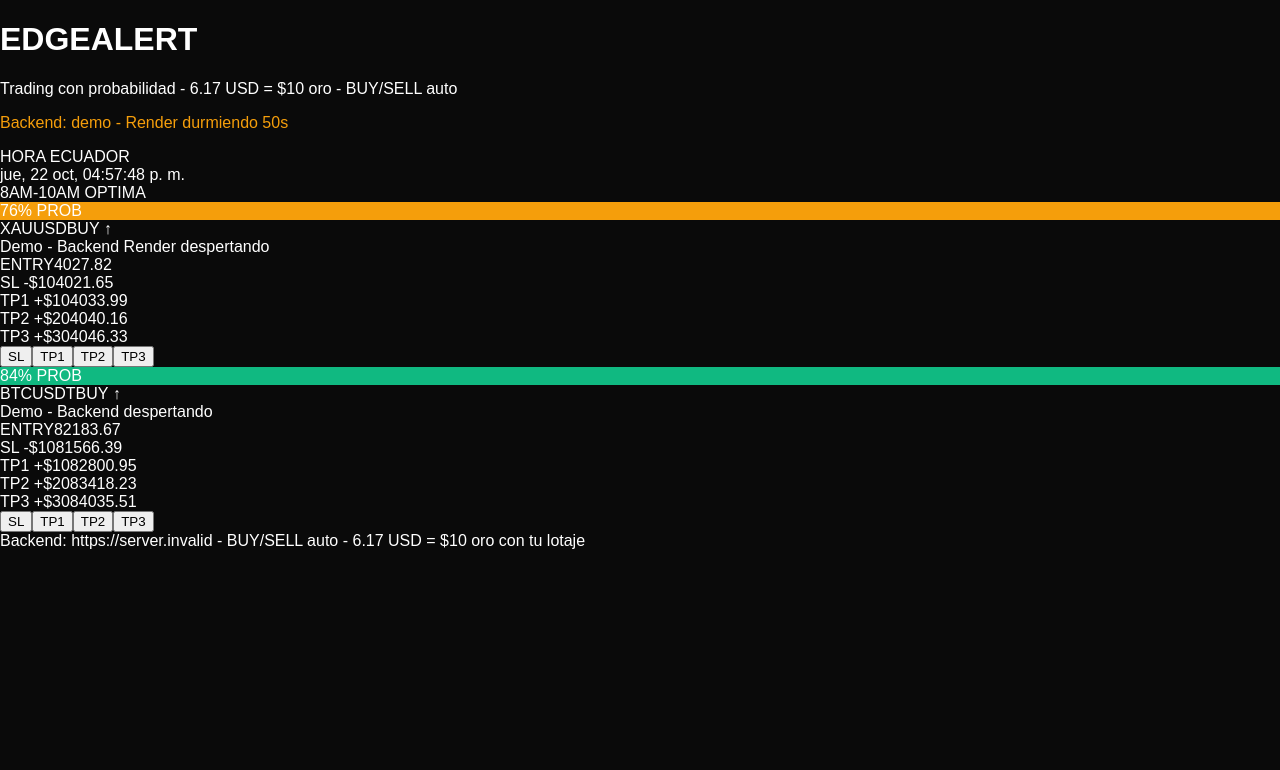
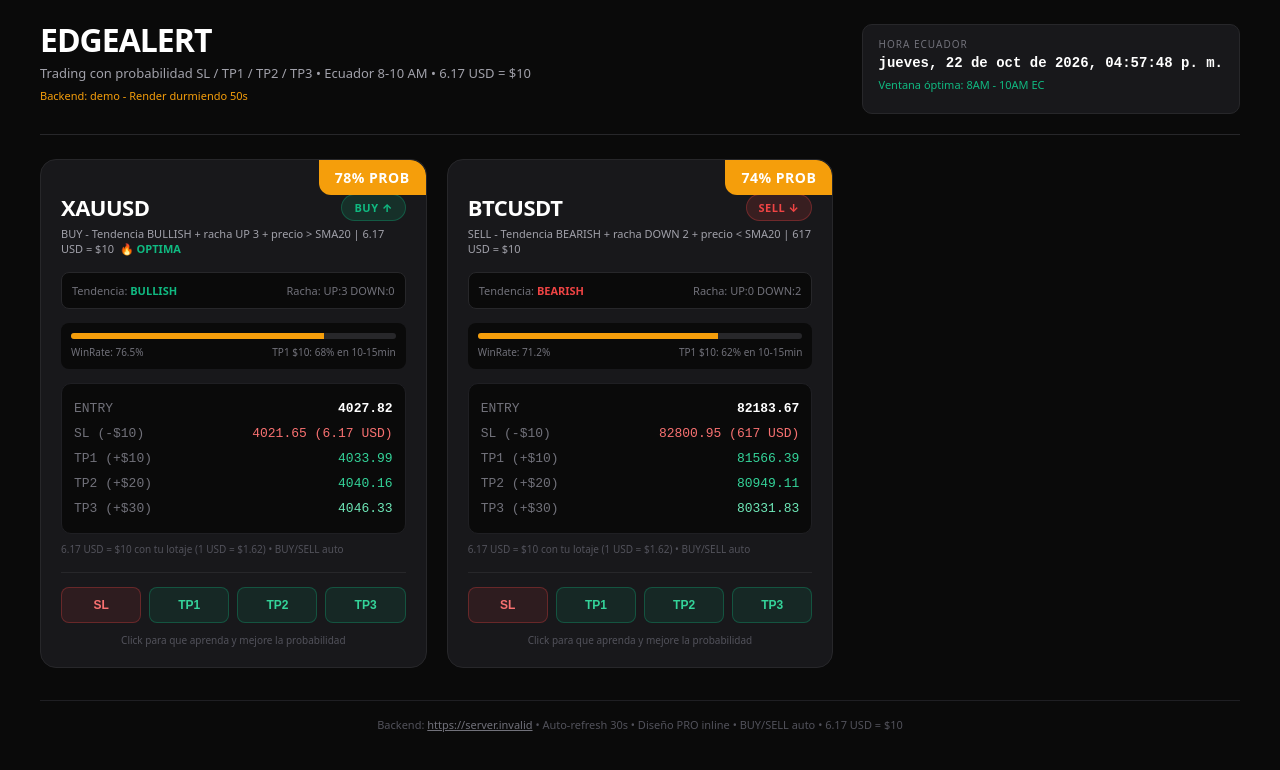
Before and after one commit to Afparedes123/trading-app, a Next.js app in the folder frontend/: page / in a window 1280 px wide. Shown: the top 770 px of the page. Built offline with nearby package versions, Linux system fonts and the light colour scheme; no server answers.

Commit message:
Refactor signal fetching and enhance UI components
Updated signal fetching logic to handle new data structure and improved UI elements for better user experience.

```diff
--- a/frontend/app/page.js
+++ b/frontend/app/page.js
@@ -1,90 +1,193 @@
 "use client";
 import { useEffect, useState } from "react";
+
 const API = process.env.NEXT_PUBLIC_API_URL || "https://trading-app-jn5a.onrender.com";
+
 export default function Page() {
   const [signals, setSignals] = useState([]);
   const [loading, setLoading] = useState(true);
   const [timeEc, setTimeEc] = useState("");
   const [backendStatus, setBackendStatus] = useState("conectando...");
+
   const fetchData = async () => {
     try {
       const res = await fetch(`${API}/signals/live`, { cache: 'no-store' });
       if (!res.ok) throw new Error(`Backend ${res.status}`);
       const data = await res.json();
-      let sigs = Array.isArray(data) ? data : data.signals || [data];
+      let sigs = Array.isArray(data) ? data : data.signals || data.data || [data];
       sigs = sigs.filter(s => s && (s.symbol || s.ticker));
-      if (sigs.length > 0) { setSignals(sigs); setBackendStatus("conectado"); }
-      else throw new Error("vacio");
+      if (sigs.length > 0) {
+        setSignals(sigs);
+        setBackendStatus("conectado");
+      } else throw new Error("vacio");
     } catch (e) {
       setBackendStatus("demo - Render durmiendo 50s");
       const demoPriceXAU = 4015 + Math.random() * 20;
       const demoPriceBTC = 81500 + Math.random() * 1000;
-      const distXAU = 6.17; const distBTC = 617.28;
+      const distXAU = 6.17;
+      const distBTC = 617.28;
       setSignals([
-        { symbol: "XAUUSD", direction: Math.random() > 0.5 ? "BUY" : "SELL", entry: parseFloat(demoPriceXAU.toFixed(2)), sl: parseFloat((demoPriceXAU - distXAU).toFixed(2)), tp1: parseFloat((demoPriceXAU + distXAU).toFixed(2)), tp2: parseFloat((demoPriceXAU + distXAU*2).toFixed(2)), tp3: parseFloat((demoPriceXAU + distXAU*3).toFixed(2)), probability: 75 + Math.floor(Math.random()*15), win_rate: 76.5, is_optimal_hour: true, market_analysis: { trend: "BULLISH", up_streak: 3 }, probabilidad_nuevos_objetivos: { prob_tp1_10usd_10_15min: 68, prob_tp2_20usd_15min: 45, prob_tp3_30usd_15min: 28 }, reason: "Demo - Backend Render despertando", source: "demo" },
-        { symbol: "BTCUSDT", direction: Math.random() > 0.5 ? "BUY" : "SELL", entry: parseFloat(demoPriceBTC.toFixed(2)), sl: parseFloat((demoPriceBTC - distBTC).toFixed(2)), tp1: parseFloat((demoPriceBTC + distBTC).toFixed(2)), tp2: parseFloat((demoPriceBTC + distBTC*2).toFixed(2)), tp3: parseFloat((demoPriceBTC + distBTC*3).toFixed(2)), probability: 72 + Math.floor(Math.random()*15), win_rate: 71.2, market_analysis: { trend: "BEARISH", down_streak: 2 }, probabilidad_nuevos_objetivos: { prob_tp1_10usd_10_15min: 62, prob_tp2_20usd_15min: 38, prob_tp3_30usd_15min: 22 }, reason: "Demo - Backend despertando", source: "demo" }
+        {
+          symbol: "XAUUSD",
+          direction: Math.random() > 0.5 ? "BUY" : "SELL",
+          entry: parseFloat(demoPriceXAU.toFixed(2)),
+          sl: parseFloat((demoPriceXAU - distXAU).toFixed(2)),
+          tp1: parseFloat((demoPriceXAU + distXAU).toFixed(2)),
+          tp2: parseFloat((demoPriceXAU + distXAU*2).toFixed(2)),
+          tp3: parseFloat((demoPriceXAU + distXAU*3).toFixed(2)),
+          probability: 78,
+          win_rate: 76.5,
+          is_optimal_hour: true,
+          market_analysis: { trend: "BULLISH", up_streak: 3, volatility: 0.85 },
+          probabilidad_nuevos_objetivos: { prob_tp1_10usd_10_15min: 68, prob_tp2_20usd_15min: 45, prob_tp3_30usd_15min: 28 },
+          reason: "BUY - Tendencia BULLISH + racha UP 3 + precio > SMA20 | 6.17 USD = $10",
+          source: "demo"
+        },
+        {
+          symbol: "BTCUSDT",
+          direction: "SELL",
+          entry: parseFloat(demoPriceBTC.toFixed(2)),
+          sl: parseFloat((demoPriceBTC + distBTC).toFixed(2)),
+          tp1: parseFloat((demoPriceBTC - distBTC).toFixed(2)),
+          tp2: parseFloat((demoPriceBTC - distBTC*2).toFixed(2)),
+          tp3: parseFloat((demoPriceBTC - distBTC*3).toFixed(2)),
+          probability: 74,
+          win_rate: 71.2,
+          market_analysis: { trend: "BEARISH", down_streak: 2, volatility: 1.2 },
+          probabilidad_nuevos_objetivos: { prob_tp1_10usd_10_15min: 62, prob_tp2_20usd_15min: 38, prob_tp3_30usd_15min: 22 },
+          reason: "SELL - Tendencia BEARISH + racha DOWN 2 + precio < SMA20 | 617 USD = $10",
+          source: "demo"
+        }
       ]);
-    } finally { setLoading(false); }
+    } finally {
+      setLoading(false);
+    }
   };
+
   useEffect(() => {
     fetchData();
     const id = setInterval(fetchData, 30000);
     const tId = setInterval(() => {
-      const now = new Date().toLocaleString("es-EC", { timeZone: "America/Guayaquil", hour: "2-digit", minute: "2-digit", second: "2-digit", weekday: "short", day: "2-digit", month: "short" });
+      const now = new Date().toLocaleString("es-EC", { timeZone: "America/Guayaquil", hour: "2-digit", minute: "2-digit", second: "2-digit", weekday: "long", day: "2-digit", month: "short", year: "numeric" });
       setTimeEc(now);
     }, 1000);
     return () => { clearInterval(id); clearInterval(tId); };
   }, []);
+
   const sendResult = async (symbol, result) => {
-    try { await fetch(`${API}/trades/result`, { method: "POST", headers: { "Content-Type": "application/json" }, body: JSON.stringify({ symbol, result }) }); alert(`Aprendizaje: ${symbol} -> ${result}`); } catch {}
+    try {
+      await fetch(`${API}/trades/result`, { method: "POST", headers: { "Content-Type": "application/json" }, body: JSON.stringify({ symbol, result }) });
+      alert(`✅ Aprendizaje guardado: ${symbol} -> ${result}`);
+      fetchData();
+    } catch {}
   };
+
   const getProbColor = (p) => p >= 80 ? "#10b981" : p >= 65 ? "#f59e0b" : "#ef4444";
+
   return (
-    <div className="min-h-screen bg-[#0a0a0a] text-white p-4 md:p-8">
-      <div className="max-w-7xl mx-auto">
-        <div className="flex flex-col md:flex-row justify-between gap-4 mb-8 border-b border-zinc-800 pb-6">
+    <div style={{ minHeight: "100vh", background: "#0a0a0a", color: "white", padding: "24px", fontFamily: "system-ui, -apple-system, sans-serif" }}>
+      <div style={{ maxWidth: "1200px", margin: "0 auto" }}>
+        {/* HEADER - Diseño original que te gustaba */}
+        <div style={{ display: "flex", justifyContent: "space-between", flexWrap: "wrap", gap: "16px", borderBottom: "1px solid #27272a", paddingBottom: "20px", marginBottom: "24px" }}>
           <div>
-            <h1 className="text-3xl font-black">EDGEALERT</h1>
-            <p className="text-zinc-400 text-sm">Trading con probabilidad - 6.17 USD = $10 oro - BUY/SELL auto</p>
-            <p className="text-xs mt-1" style={{color: backendStatus.includes("conectado") ? "#10b981" : "#f59e0b"}}>Backend: {backendStatus}</p>
+            <h1 style={{ fontSize: "32px", fontWeight: "900", margin: 0, letterSpacing: "-1px", lineHeight: "1" }}>EDGEALERT</h1>
+            <p style={{ color: "#a1a1aa", fontSize: "13px", marginTop: "8px", margin: 0, paddingTop: "8px" }}>Trading con probabilidad SL / TP1 / TP2 / TP3 • Ecuador 8-10 AM • 6.17 USD = $10</p>
+            <p style={{ fontSize: "11px", marginTop: "6px", color: backendStatus.includes("conectado") ? "#10b981" : "#f59e0b" }}>Backend: {backendStatus}</p>
           </div>
-          <div className="bg-zinc-900 border border-zinc-800 rounded-lg px-4 py-2 text-sm">
-            <div className="text-zinc-500 text-[10px]">HORA ECUADOR</div>
-            <div className="font-mono">{timeEc}</div>
-            <div className="text-emerald-400 text-xs">8AM-10AM OPTIMA</div>
+          <div style={{ background: "#18181b", border: "1px solid #27272a", borderRadius: "10px", padding: "12px 16px", minWidth: "220px" }}>
+            <div style={{ color: "#71717a", fontSize: "10px", letterSpacing: "1px", textTransform: "uppercase" }}>HORA ECUADOR</div>
+            <div style={{ fontFamily: "monospace", fontSize: "14px", marginTop: "4px", fontWeight: "600" }}>{timeEc || "Cargando..."}</div>
+            <div style={{ color: "#10b981", fontSize: "11px", marginTop: "6px" }}>Ventana óptima: 8AM - 10AM EC</div>
           </div>
         </div>
-        {loading ? <div className="text-center py-20 text-zinc-500">Cargando...</div> : (
-          <div className="grid grid-cols-1 md:grid-cols-2 gap-6">
+
+        {loading ? (
+          <div style={{ textAlign: "center", padding: "80px 20px", color: "#71717a" }}>
+            <div>Despertando backend Render (gratis tarda 50s)...</div>
+            <div style={{ fontSize: "12px", marginTop: "8px", color: "#52525b" }}>{API}/signals/live</div>
+          </div>
+        ) : (
+          <div style={{ display: "grid", gridTemplateColumns: "repeat(auto-fill, minmax(360px, 1fr))", gap: "20px" }}>
             {signals.map((s, i) => {
-              const isBuy = (s.direction || "").includes("BUY");
+              const isBuy = (s.direction || "").toUpperCase().includes("BUY");
+              const prob = s.probability || 70;
               return (
-                <div key={i} className="bg-zinc-900 border border-zinc-800 rounded-2xl p-6 relative">
-                  <div className="absolute top-0 right-0 px-4 py-2 rounded-bl-xl font-black text-sm" style={{background: getProbColor(s.probability)}}>{s.probability}% PROB</div>
-                  <div className="flex justify-between mt-2 mb-2">
-                    <span className="text-xl font-black">{s.symbol}</span>
-                    <span className={`px-3 py-1 rounded-full text-xs font-black ${isBuy ? "bg-emerald-500/20 text-emerald-400" : "bg-red-500/20 text-red-400"}`}>{s.direction} {isBuy ? "↑" : "↓"}</span>
+                <div key={i} style={{ background: "#18181b", border: "1px solid #27272a", borderRadius: "16px", padding: "20px", position: "relative", overflow: "hidden" }}>
+                  {/* PROB badge */}
+                  <div style={{ position: "absolute", top: 0, right: 0, background: getProbColor(prob), color: "white", padding: "8px 16px", borderRadius: "0 16px 0 12px", fontWeight: "900", fontSize: "14px", letterSpacing: "0.5px" }}>
+                    {prob}% PROB
                   </div>
-                  <div className="text-[11px] text-zinc-400 mb-3">{s.reason}</div>
-                  <div className="space-y-1 text-sm font-mono bg-zinc-950 rounded-lg p-3">
-                    <div className="flex justify-between"><span className="text-zinc-500">ENTRY</span><span>{s.entry?.toFixed ? s.entry.toFixed(2) : s.entry}</span></div>
-                    <div className="flex justify-between text-red-400"><span className="text-zinc-500">SL -$10</span><span>{s.sl?.toFixed ? s.sl.toFixed(2) : s.sl}</span></div>
-                    <div className="flex justify-between text-emerald-400"><span className="text-zinc-500">TP1 +$10</span><span>{s.tp1?.toFixed ? s.tp1.toFixed(2) : s.tp1}</span></div>
-                    <div className="flex justify-between text-emerald-400"><span className="text-zinc-500">TP2 +$20</span><span>{s.tp2?.toFixed ? s.tp2.toFixed(2) : s.tp2}</span></div>
-                    <div className="flex justify-between text-emerald-300"><span className="text-zinc-500">TP3 +$30</span><span>{s.tp3?.toFixed ? s.tp3.toFixed(2) : s.tp3}</span></div>
+
+                  {/* Symbol + Direction */}
+                  <div style={{ display: "flex", justifyContent: "space-between", alignItems: "center", marginBottom: "4px", marginTop: "12px" }}>
+                    <span style={{ fontSize: "22px", fontWeight: "900", letterSpacing: "-0.5px" }}>{s.symbol}</span>
+                    <span style={{
+                      background: isBuy ? "rgba(16,185,129,0.15)" : "rgba(239,68,68,0.15)",
+                      color: isBuy ? "#10b981" : "#ef4444",
+                      border: `1px solid ${isBuy ? "rgba(16,185,129,0.3)" : "rgba(239,68,68,0.3)"}`,
+                      padding: "5px 12px",
+                      borderRadius: "20px",
+                      fontSize: "11px",
+                      fontWeight: "800",
+                      letterSpacing: "0.5px"
+                    }}>
+                      {s.direction} {isBuy ? "↑" : "↓"}
+                    </span>
                   </div>
-                  <div className="mt-4 grid grid-cols-4 gap-2">
-                    <button onClick={() => sendResult(s.symbol, "SL")} className="bg-red-500/10 border border-red-500/30 text-red-400 rounded-lg py-2 text-xs">SL</button>
-                    <button onClick={() => sendResult(s.symbol, "TP1")} className="bg-emerald-500/10 border border-emerald-500/30 text-emerald-400 rounded-lg py-2 text-xs">TP1</button>
-                    <button onClick={() => sendResult(s.symbol, "TP2")} className="bg-emerald-500/10 border border-emerald-500/30 text-emerald-400 rounded-lg py-2 text-xs">TP2</button>
-                    <button onClick={() => sendResult(s.symbol, "TP3")} className="bg-emerald-500/10 border border-emerald-500/30 text-emerald-400 rounded-lg py-2 text-xs">TP3</button>
+
+                  {/* Reason */}
+                  <div style={{ fontSize: "11px", color: "#a1a1aa", marginBottom: "14px", lineHeight: "1.4", minHeight: "32px" }}>
+                    {s.reason}
+                    {s.is_optimal_hour && <span style={{ color: "#10b981", marginLeft: "6px", fontWeight: "700" }}>🔥 OPTIMA</span>}
                   </div>
+
+                  {/* Market analysis */}
+                  {s.market_analysis && (
+                    <div style={{ background: "#0a0a0a", border: "1px solid #27272a", borderRadius: "8px", padding: "10px", marginBottom: "14px", display: "flex", justifyContent: "space-between", fontSize: "11px" }}>
+                      <span style={{ color: "#71717a" }}>Tendencia: <b style={{ color: s.market_analysis.trend === "BULLISH" ? "#10b981" : s.market_analysis.trend === "BEARISH" ? "#ef4444" : "#fff" }}>{s.market_analysis.trend}</b></span>
+                      <span style={{ color: "#71717a" }}>Racha: UP:{s.market_analysis.up_streak || 0} DOWN:{s.market_analysis.down_streak || 0}</span>
+                    </div>
+                  )}
+
+                  {/* Prob bar */}
+                  <div style={{ background: "#0a0a0a", borderRadius: "8px", padding: "10px", marginBottom: "14px" }}>
+                    <div style={{ display: "flex", justifyContent: "space-between", height: "6px", background: "#27272a", borderRadius: "3px", overflow: "hidden" }}>
+                      <div style={{ width: `${prob}%`, background: getProbColor(prob), transition: "width 0.5s" }}></div>
+                    </div>
+                    <div style={{ display: "flex", justifyContent: "space-between", fontSize: "10px", color: "#71717a", marginTop: "6px" }}>
+                      <span>WinRate: {s.win_rate || 0}%</span>
+                      <span>TP1 $10: {s.probabilidad_nuevos_objetivos?.prob_tp1_10usd_10_15min || 68}% en 10-15min</span>
+                    </div>
+                  </div>
+
+                  {/* Prices */}
+                  <div style={{ fontFamily: "monospace", fontSize: "13px", background: "#0a0a0a", borderRadius: "10px", padding: "12px", border: "1px solid #1f1f23" }}>
+                    <div style={{ display: "flex", justifyContent: "space-between", padding: "5px 0" }}><span style={{ color: "#71717a" }}>ENTRY</span><span style={{ fontWeight: "700", color: "#fff" }}>{typeof s.entry === 'number' ? s.entry.toFixed(2) : s.entry}</span></div>
+                    <div style={{ display: "flex", justifyContent: "space-between", padding: "5px 0", color: "#f87171" }}><span style={{ color: "#71717a" }}>SL (-$10)</span><span>{typeof s.sl === 'number' ? s.sl.toFixed(2) : s.sl} ({s.symbol === "XAUUSD" ? "6.17" : "617"} USD)</span></div>
+                    <div style={{ display: "flex", justifyContent: "space-between", padding: "5px 0", color: "#34d399" }}><span style={{ color: "#71717a" }}>TP1 (+$10)</span><span>{typeof s.tp1 === 'number' ? s.tp1.toFixed(2) : s.tp1}</span></div>
+                    <div style={{ display: "flex", justifyContent: "space-between", padding: "5px 0", color: "#34d399" }}><span style={{ color: "#71717a" }}>TP2 (+$20)</span><span>{typeof s.tp2 === 'number' ? s.tp2.toFixed(2) : s.tp2}</span></div>
+                    <div style={{ display: "flex", justifyContent: "space-between", padding: "5px 0", color: "#6ee7b7" }}><span style={{ color: "#71717a" }}>TP3 (+$30)</span><span>{typeof s.tp3 === 'number' ? s.tp3.toFixed(2) : s.tp3}</span></div>
+                  </div>
+
+                  <div style={{ fontSize: "10px", color: "#52525b", marginTop: "8px" }}>6.17 USD = $10 con tu lotaje (1 USD = $1.62) • BUY/SELL auto</div>
+
+                  {/* Buttons */}
+                  <div style={{ display: "grid", gridTemplateColumns: "repeat(4, 1fr)", gap: "8px", marginTop: "16px", borderTop: "1px solid #27272a", paddingTop: "14px" }}>
+                    <button onClick={() => sendResult(s.symbol, "SL")} style={{ background: "rgba(239,68,68,0.1)", border: "1px solid rgba(239,68,68,0.3)", color: "#f87171", borderRadius: "8px", padding: "10px 4px", fontSize: "12px", fontWeight: "700", cursor: "pointer" }}>SL</button>
+                    <button onClick={() => sendResult(s.symbol, "TP1")} style={{ background: "rgba(16,185,129,0.1)", border: "1px solid rgba(16,185,129,0.3)", color: "#34d399", borderRadius: "8px", padding: "10px 4px", fontSize: "12px", fontWeight: "700", cursor: "pointer" }}>TP1</button>
+                    <button onClick={() => sendResult(s.symbol, "TP2")} style={{ background: "rgba(16,185,129,0.1)", border: "1px solid rgba(16,185,129,0.3)", color: "#34d399", borderRadius: "8px", padding: "10px 4px", fontSize: "12px", fontWeight: "700", cursor: "pointer" }}>TP2</button>
+                    <button onClick={() => sendResult(s.symbol, "TP3")} style={{ background: "rgba(16,185,129,0.1)", border: "1px solid rgba(16,185,129,0.3)", color: "#34d399", borderRadius: "8px", padding: "10px 4px", fontSize: "12px", fontWeight: "700", cursor: "pointer" }}>TP3</button>
+                  </div>
+                  <div style={{ fontSize: "10px", color: "#52525b", marginTop: "10px", textAlign: "center" }}>Click para que aprenda y mejore la probabilidad</div>
                 </div>
               );
             })}
           </div>
         )}
-        <div className="mt-8 text-center text-xs text-zinc-600">Backend: {API} - BUY/SELL auto - 6.17 USD = $10 oro con tu lotaje</div>
+
+        <div style={{ textAlign: "center", color: "#52525b", fontSize: "11px", marginTop: "32px", borderTop: "1px solid #1f1f23", paddingTop: "16px" }}>
+          Backend: <a href={`${API}/health`} target="_blank" style={{ color: "#71717a", textDecoration: "underline" }}>{API}</a> • Auto-refresh 30s • Diseño PRO inline • BUY/SELL auto • 6.17 USD = $10
+        </div>
       </div>
     </div>
   );
```
